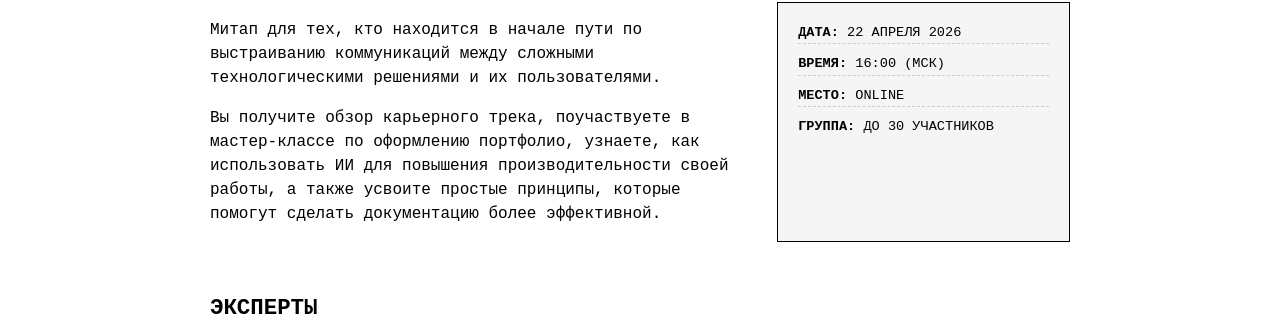
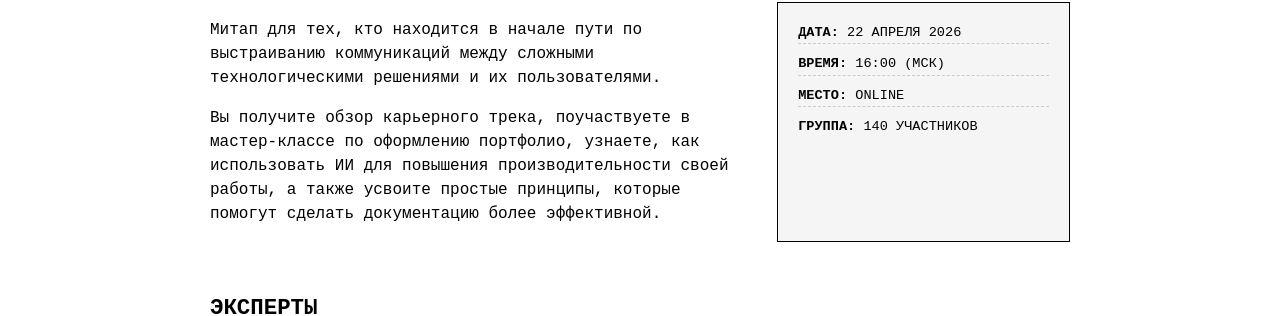
Before and after one commit to techwritex/techcommpod, a Jekyll site: the page built from meetup.md, in a window 1280 px wide and 900 px high. Shown: the part 370-686 px from the top of the window. Built offline with Jekyll 4.4.1, drawn with Linux system fonts in a browser that asks for light colours.

Commit message:
meetup page max seats update

```diff
--- a/_layouts/meetup.html
+++ b/_layouts/meetup.html
@@ -540,7 +540,7 @@
                     <div class="meta-box"><strong>МЕСТО:</strong> ONLINE</div>
                     <div class="meta-box">
                         <!-- style="color: #d00; border-bottom: 1px dashed #d00;" -->
-                        <strong>ГРУППА:</strong> ДО 30 УЧАСТНИКОВ
+                        <strong>ГРУППА:</strong> 140 УЧАСТНИКОВ
                     </div>
                     <!-- <div class="meta-box"><strong>ЯЗЫК:</strong> Русский</div> -->
                 </div>
```
